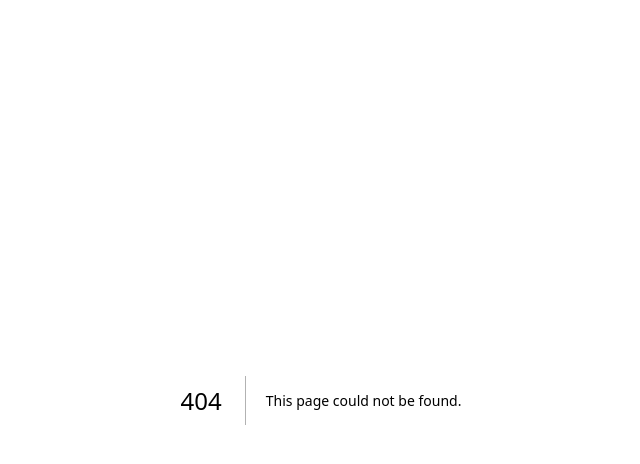
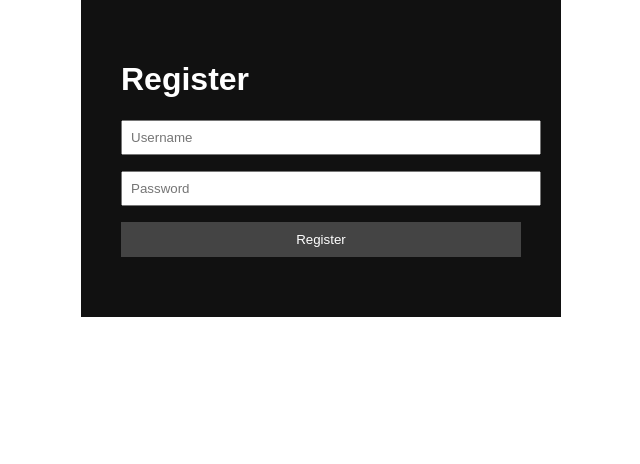
Before and after one commit to ChrisRapple/Simon_AI, a Next.js app: page /register in a window 1280 px wide. Before the commit this address had no page. Shown: the top 464 px of the page, without its empty margins (319-959 px from the left). Built offline with nearby package versions, Linux system fonts and the light colour scheme.

Commit message:
Add user registration page

```diff
--- /dev/null
+++ b/pages/register.tsx
@@ -0,0 +1,59 @@
+// File: /pages/register.tsx
+import { useState } from 'react';
+
+export default function RegisterPage() {
+  const [username, setUsername] = useState('');
+  const [password, setPassword] = useState('');
+  const [status, setStatus] = useState('');
+
+  async function handleRegister(e: React.FormEvent) {
+    e.preventDefault();
+    setStatus('Registering...');
+
+    const res = await fetch('/api/register', {
+      method: 'POST',
+      headers: { 'Content-Type': 'application/json' },
+      body: JSON.stringify({ username, password }),
+    });
+
+    const data = await res.json();
+
+    if (res.ok) {
+      setStatus('✅ Registration successful! You can now log in.');
+    } else {
+      setStatus(`❌ ${data.error || 'Something went wrong.'}`);
+    }
+  }
+
+  return (
+    <div style={{ padding: 40, maxWidth: 400, margin: '0 auto', color: '#fff', backgroundColor: '#111', fontFamily: 'sans-serif' }}>
+      <h1>Register</h1>
+      <form onSubmit={handleRegister}>
+        <div style={{ marginBottom: 16 }}>
+          <input
+            type="text"
+            placeholder="Username"
+            value={username}
+            onChange={e => setUsername(e.target.value)}
+            required
+            style={{ width: '100%', padding: 8 }}
+          />
+        </div>
+        <div style={{ marginBottom: 16 }}>
+          <input
+            type="password"
+            placeholder="Password"
+            value={password}
+            onChange={e => setPassword(e.target.value)}
+            required
+            style={{ width: '100%', padding: 8 }}
+          />
+        </div>
+        <button type="submit" style={{ padding: 10, width: '100%', background: '#444', color: '#fff', border: 'none' }}>
+          Register
+        </button>
+      </form>
+      <p style={{ marginTop: 20 }}>{status}</p>
+    </div>
+  );
+}
```
